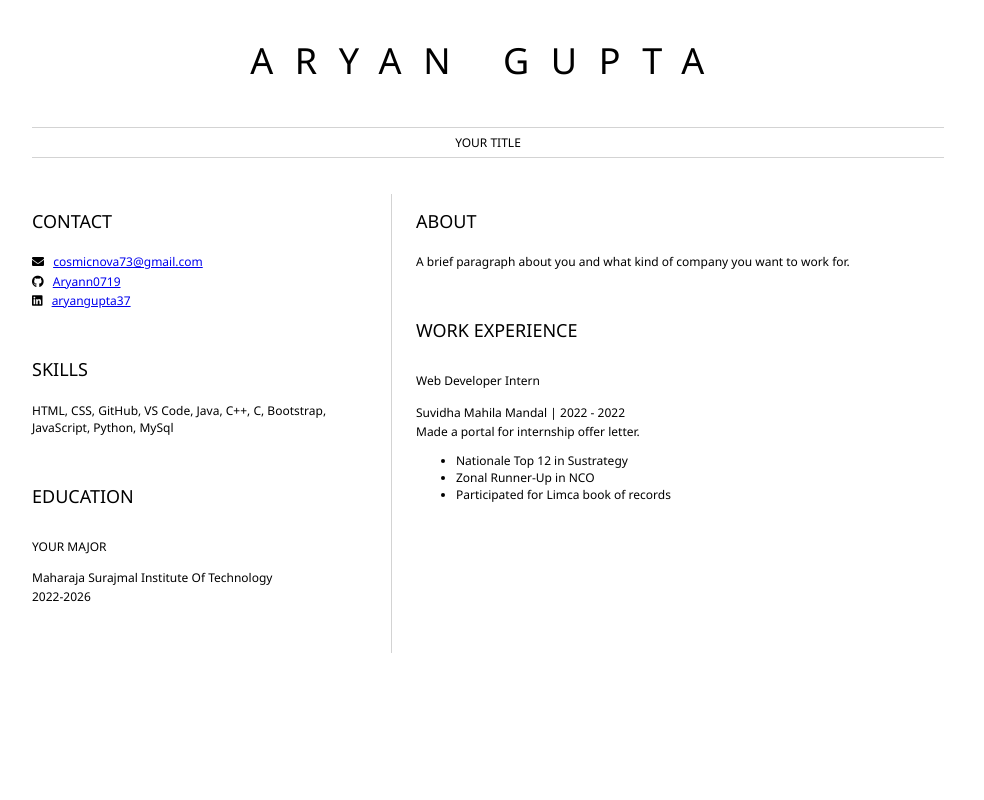
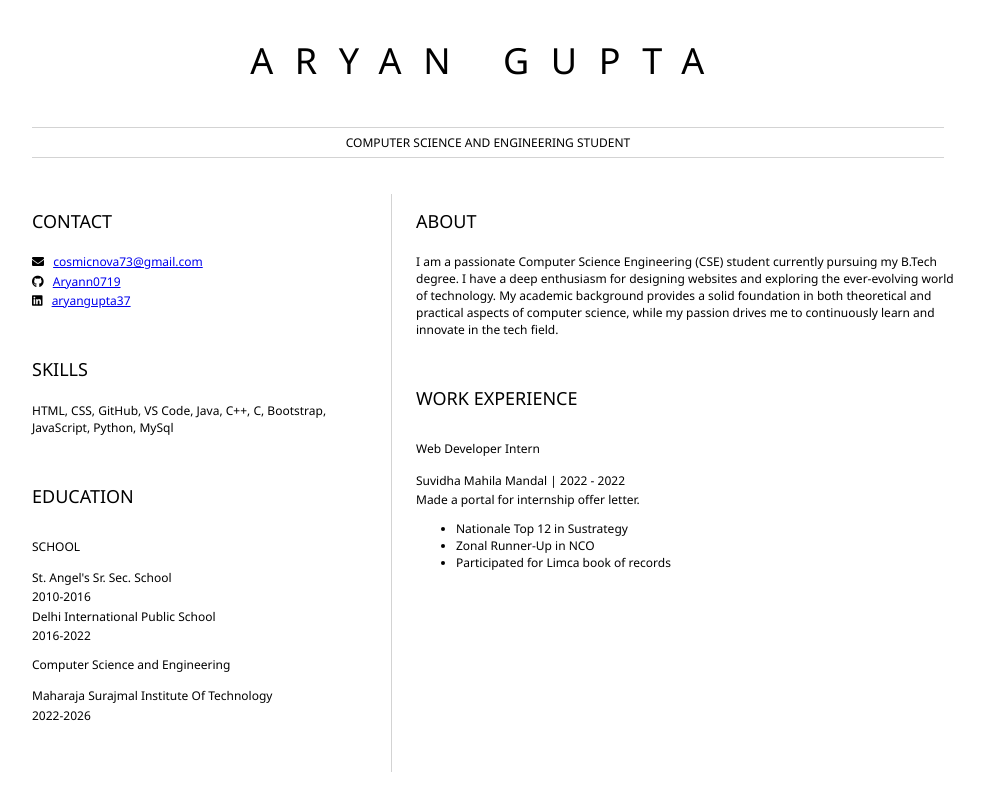
Before and after one commit to Aryann0719/resume, a plain HTML site: page index.html in a window 1280 px wide. Shown: the whole page, without its empty margins (152-1136 px from the left). Drawn offline with Linux system fonts and the light colour scheme.

Commit message:
Updated index.html

```diff
--- a/index.html
+++ b/index.html
@@ -9,7 +9,7 @@
 		<header id="header">
 			<h1>ARYAN GUPTA</h1>
 			<hr>
-			YOUR TITLE
+			COMPUTER SCIENCE AND ENGINEERING STUDENT
 			<hr>
 		</header>
 		<main>
@@ -35,7 +35,20 @@
 				</section>
 				<section>
 					<h2>EDUCATION</h2>
-                    <h3>YOUR MAJOR</h3>
+					<h3>SCHOOL</h3>
+					<p>
+                        St. Angel's Sr. Sec. School
+                    </p>
+                    <p>
+                        2010-2016
+                    </p>
+                    <p>
+                        Delhi International Public School
+                    </p>
+                    <p>
+                        2016-2022
+                    </p>
+                    <h3>Computer Science and Engineering</h3>
                     <p>
                         Maharaja Surajmal Institute Of Technology
                     </p>
@@ -47,11 +60,10 @@
 			<article id="mainRight">
 				<section>
 					<h2>ABOUT</h2>
-					<p>A brief paragraph about you and what kind of company you want to work for.</p>
+					<p>I am a passionate Computer Science Engineering (CSE) student currently pursuing my B.Tech degree. I have a deep enthusiasm for designing websites and exploring the ever-evolving world of technology. My academic background provides a solid foundation in both theoretical and practical aspects of computer science, while my passion drives me to continuously learn and innovate in the tech field.</p>
 				</section>
 				<section>
 					<h2>WORK EXPERIENCE</h2>
-					<!-- your work experience -->
                     <h3>Web Developer Intern</h3>
                     <p>
                             Suvidha Mahila Mandal | 2022 - 2022
```
